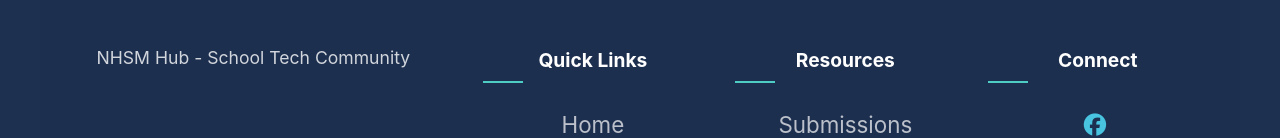
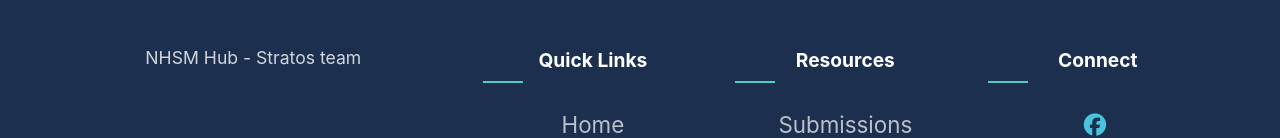
Before and after one commit to Azzouz-billel/nhsmresources, a plain HTML site: page index.html in a window 1280 px wide. Shown: the part 2604-2742 px from the top of the page. Drawn offline with Linux system fonts and the light colour scheme.

Commit message:
Update index.html

```diff
--- a/index.html
+++ b/index.html
@@ -646,7 +646,7 @@
     <div class="footer-container">
         <div class="footer-brand">
 
-            <p class="footer-tagline">NHSM Hub - School Tech Community</p>
+            <p class="footer-tagline">NHSM Hub - Stratos team</p>
         </div>
 
         <div class="footer-links">
```
